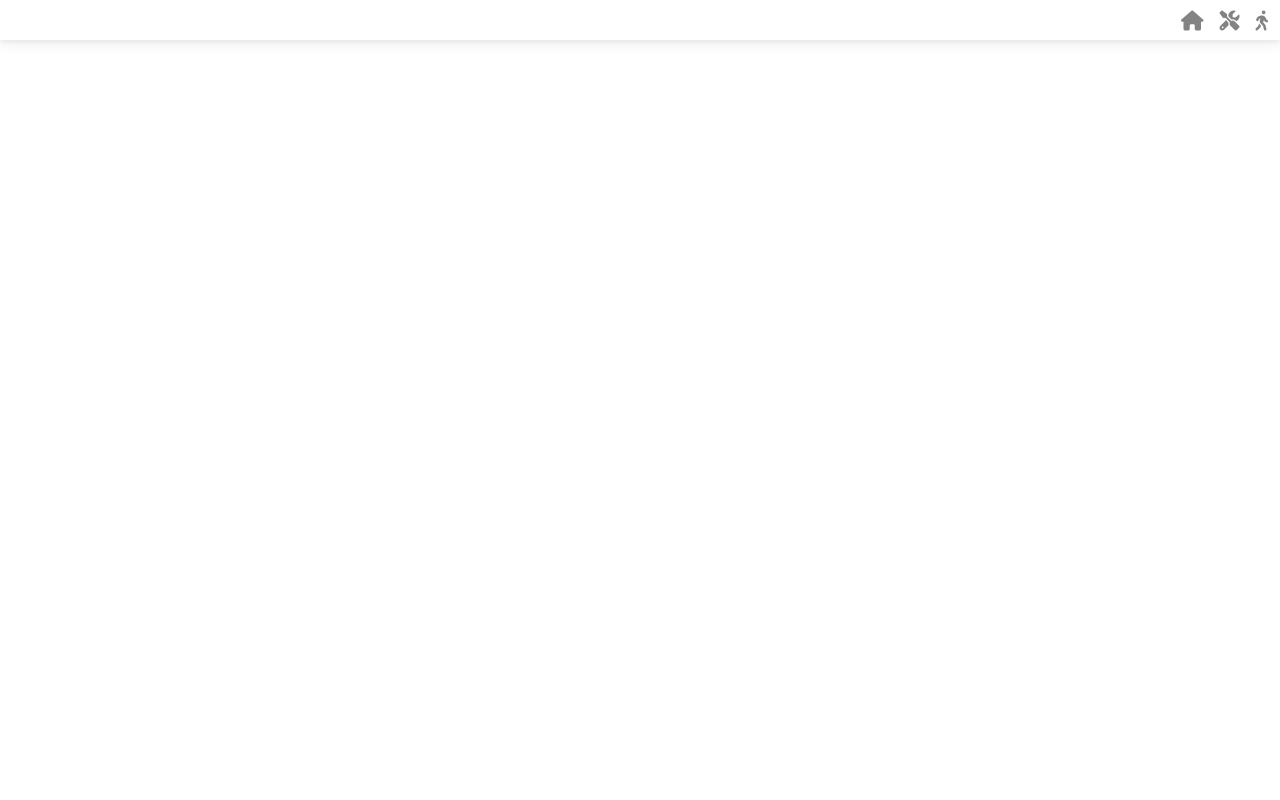
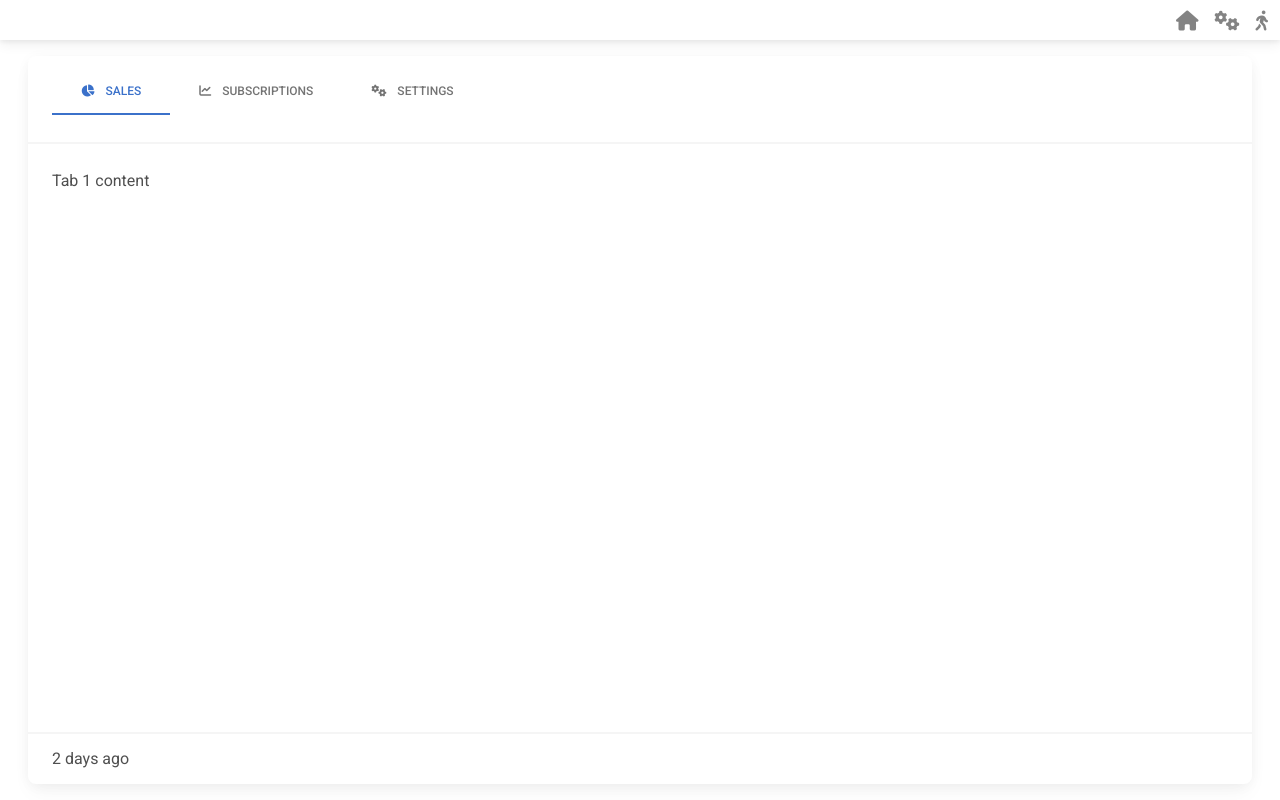
Before and after one commit to Mosquito06/Mosquito06-chinchinne-front-service, a React (Create React App) app: page /setting in a window 1280 px wide. Built offline with nearby package versions, Linux system fonts and the light colour scheme; sample sign-in values are in the browser's storage.

Commit message:
change layout

```diff
--- a/src/components/common/Header.js
+++ b/src/components/common/Header.js
@@ -4,6 +4,7 @@ import { CommaFormatter } from 'module/Common';
 import { useNavigate } from 'react-router-dom';
 import { GlobalContext } from 'context/GlobalContext';
 import { MDBNavbar, MDBContainer, MDBIcon, MDBInputGroup, MDBCol } from 'mdb-react-ui-kit';
+import { MDBCard, MDBCardHeader } from 'mdb-react-ui-kit';
 
 function Header()
 {
@@ -25,9 +26,10 @@ function Header()
 
     return (
         <>
-            <MDBNavbar expand='lg' light bgColor='white'>
-                <MDBContainer fluid>
-                    <MDBCol className='col-9 d-flex justify-content-center align-items-center'>
+            <MDBNavbar expand='lg' light bgColor='white' className='h-100'>
+                <MDBContainer fluid className=''>
+                    <MDBCol className='d-flex justify-content-center align-items-center' >
+                        <MDBCard className='w-25'>
                             {
                                 (() =>
                                 {
@@ -36,21 +38,30 @@ function Header()
                                     if( PATH_NAME !== 'setting')
                                     {
                                         return (
-                                        <div>
+                                            <MDBCardHeader className='p-0'>
                                                 <MDBInputGroup className=''>
-                                                {/* <span className="h4">생활비</span> */}
                                                     <span className='input-group-text'>잔액</span>
                                                     <input className='form-control' placeholder='' type='number' disabled/>
                                                     <span className='input-group-text'>지출</span>
                                                     <input className='form-control text-end' type='text' value={ CommaFormatter(GLOBAL_MONEY.money.expense) } disabled/>
                                                 </MDBInputGroup>
-                                        </div>
+                                            </MDBCardHeader>
+                                            // <div>
+                                            //     <MDBInputGroup className=''>
+                                            //         {/* <span className="h4">생활비</span> */}
+                                            //         <span className='input-group-text'>잔액</span>
+                                            //         <input className='form-control' placeholder='' type='number' disabled/>
+                                            //         <span className='input-group-text'>지출</span>
+                                            //         <input className='form-control text-end' type='text' value={ CommaFormatter(GLOBAL_MONEY.money.expense) } disabled/>
+                                            //     </MDBInputGroup>
+                                            // </div>
                                         )
                                     }
                                 })()
                             }
+                        </MDBCard>
                     </MDBCol>
-                    <MDBCol className='d-flex justify-content-end align-items-center'>
+                    <MDBCol className='col-1 d-flex justify-content-end align-items-center'>
                         <MDBIcon    className='me-3'
                                     icon='home'
                                     size='lg'
@@ -66,7 +77,7 @@ function Header()
                                     }
                         />
                         <MDBIcon    className='me-3'
-                                    icon='tools'
+                                    icon='cogs'
                                     size='lg'
                                     style={{ opacity : '70%', cursor : 'pointer' }}
                                     onMouseOver={ ( { target } ) => target.style.opacity = '100%' }
@@ -87,12 +98,6 @@ function Header()
                                     onMouseLeave={ ( { target } ) => target.style.opacity = '70%' }
                                     onClick={onLogOutClicked}
                         />
-
-                    {/* <MyNavbar /> */}
-
-                    {/* <button type="button" className="btn btn-primary ms-3" onClick={onLogOutClicked}>
-                        LogOut
-                    </button>     */}
                     </MDBCol>
                 </MDBContainer>
             </MDBNavbar>
--- a/src/components/item/common/MyCalendar.js
+++ b/src/components/item/common/MyCalendar.js
@@ -101,8 +101,8 @@ function MyCalendar( { year, month, time })
     }, [ time ])
 
     return (
-        <MDBContainer className={'h-100 square border-top'}>
-            <MDBRow className='text-center square border-start border-bottom border-end' >
+        <MDBContainer className={'w-100 h-100 m-0'}>
+            <MDBRow className='text-center square border' >
                 <MDBCol>Sun</MDBCol>
                 <MDBCol>Mon</MDBCol>
                 <MDBCol>Tue</MDBCol>
--- a/src/components/item/common/MyMemo.js
+++ b/src/components/item/common/MyMemo.js
@@ -96,7 +96,7 @@ function MyMemo({ id, contents, isComplete, onCancelClicked })
     })
 
     return (
-        <div className="form-check ms-2 d-flex align-items-center position-relative">
+        <div className="form-check d-flex align-items-center position-relative">
             <input  id={ 'memo_' + memo.id }
                     className="form-check-input"
                     type="radio"
--- a/src/components/item/main/Right.js
+++ b/src/components/item/main/Right.js
@@ -1,21 +1,33 @@
 import React, { useEffect, useState } from 'react';
 import MyDiary from 'components/item/common/MyDiary';
 import { MDBRow } from 'mdb-react-ui-kit';
+import { MDBCard, MDBCardHeader, MDBCardBody, MDBCardTitle, MDBCardText, MDBCardFooter, MDBBtn } from 'mdb-react-ui-kit';
 
 function Right()
 {
     return (
         <>
-            <MDBRow className='' style={{ height : '60%', overflow : 'overlay'}}>
-                <MyDiary />
+            <MDBRow className='m-0' style={{ height : '60%', overflow : 'overlay'}}>
+                <MDBCard className='w-100 m-0 p-0'>
+                    <MDBCardBody className='p-0 '>
+                        <MyDiary />
+                    </MDBCardBody>
+                </MDBCard>
             </MDBRow>
-            <MDBRow style={{ height : '20%'}}>
-                계산기
+            {/* <MDBRow className='m-0' style={{ height : '20%'}}>
+                <MDBCard className='m-0'>
+                    <MDBCardBody className='p-0 ps-3 pt-3'>
+                    계산기
+                    </MDBCardBody>
+                </MDBCard>
 
-            </MDBRow>
-            <MDBRow style={{ height : '20%'}}>
-                통계
-
+            </MDBRow> */}
+            <MDBRow className='m-0' style={{ height : '40%'}}>
+                <MDBCard className='m-0'>
+                    <MDBCardBody className='p-0 ps-3 pt-3'>
+                        통계
+                    </MDBCardBody>
+                </MDBCard>
             </MDBRow>
         </>
     )
--- a/src/components/menu/Main.js
+++ b/src/components/menu/Main.js
@@ -4,6 +4,7 @@ import Left from 'components/item/main/Left';
 import Right from 'components/item/main/Right';
 
 import { MDBContainer, MDBRow, MDBCol } from 'mdb-react-ui-kit';
+import { MDBCard, MDBCardBody } from 'mdb-react-ui-kit';
 
 function Main()
 {
@@ -13,11 +14,21 @@ function Main()
                 <Header />
             </MDBRow>
             <MDBRow className='pt-2 pt-lg-3' style={{ height : '95%'}}>
-                <MDBCol className='col-9' style={{ height : '100%'}}>
-                    <Left />
-                </MDBCol>
-                <MDBCol>
-                    <Right />
+                <MDBCol className='d-flex justify-content-center m-3'>
+                    <MDBCol className='col-9 me-3'>
+                        <MDBCard className='w-100 h-100'>
+                            <MDBCardBody className='p-0'>
+                                <Left />
+                            </MDBCardBody>
+                        </MDBCard>
+                    </MDBCol>
+                    <MDBCol>
+                        <MDBCard className='w-100 h-100'>
+                            <MDBCardBody className='p-0'>
+                                <Right />
+                            </MDBCardBody>
+                        </MDBCard>
+                    </MDBCol>
                 </MDBCol>
             </MDBRow>
         </MDBContainer>
--- a/src/components/menu/Setting.js
+++ b/src/components/menu/Setting.js
@@ -2,19 +2,72 @@ import React, { useEffect, useState } from 'react';
 import Header from 'components/common/Header';
 
 import { MDBContainer, MDBRow, MDBCol } from 'mdb-react-ui-kit';
+import { MDBCard, MDBCardHeader, MDBCardBody, MDBCardTitle, MDBCardText, MDBCardFooter, MDBBtn } from 'mdb-react-ui-kit';
+import {
+    MDBIcon,
+    MDBTabs,
+    MDBTabsItem,
+    MDBTabsLink,
+    MDBTabsContent,
+    MDBTabsPane
+  } from 'mdb-react-ui-kit';
 
-function Main()
+function Setting()
 {
+    const [iconsActive, setIconsActive] = useState('tab1');
+
+    const handleIconsClick = (value) => {
+      if (value === iconsActive) {
+        return;
+      }
+
+      setIconsActive(value);
+    };
+
     return (
         <MDBContainer className='vh-100' fluid>
             <MDBRow style={{ height : '5%'}}>
                 <Header />
             </MDBRow>
             <MDBRow className='' style={{ height : '95%'}}>
-
+                <MDBCol className='d-flex justify-content-center m-3'>
+                    <MDBCard className='w-100'>
+                        {/* alignment='center' */}
+                        <MDBCardHeader>
+                            <MDBTabs className='mb-3'>
+                                <MDBTabsItem>
+                                <MDBTabsLink onClick={() => handleIconsClick('tab1')} active={iconsActive === 'tab1'}>
+                                    <MDBIcon fas icon='chart-pie' className='me-2' /> Sales
+                                </MDBTabsLink>
+                                </MDBTabsItem>
+                                <MDBTabsItem>
+                                <MDBTabsLink onClick={() => handleIconsClick('tab2')} active={iconsActive === 'tab2'}>
+                                    <MDBIcon fas icon='chart-line' className='me-2' /> Subscriptions
+                                </MDBTabsLink>
+                                </MDBTabsItem>
+                                <MDBTabsItem>
+                                <MDBTabsLink onClick={() => handleIconsClick('tab3')} active={iconsActive === 'tab3'}>
+                                    <MDBIcon fas icon='cogs' className='me-2' /> Settings
+                                </MDBTabsLink>
+                                </MDBTabsItem>
+                            </MDBTabs>
+                        </MDBCardHeader>
+                        <MDBCardBody>
+                            <MDBTabsContent>
+                                <MDBTabsPane show={iconsActive === 'tab1'}>Tab 1 content</MDBTabsPane>
+                                <MDBTabsPane show={iconsActive === 'tab2'}>Tab 2 content</MDBTabsPane>
+                                <MDBTabsPane show={iconsActive === 'tab3'}>Tab 3 content</MDBTabsPane>
+                            </MDBTabsContent>
+                            {/* <MDBCardTitle>Special title treatment</MDBCardTitle>
+                            <MDBCardText>With supporting text below as a natural lead-in to additional content.</MDBCardText>
+                            <MDBBtn href='#'>Go somewhere</MDBBtn> */}
+                        </MDBCardBody>
+                        <MDBCardFooter>2 days ago</MDBCardFooter>
+                    </MDBCard>
+                </MDBCol>
             </MDBRow>
         </MDBContainer>
     )
 }
 
-export default Main;
+export default Setting;
```
Also changed, not shown: src/components/item/common/MyDiary.js (+9 -14 lines), src/components/item/main/Left.js (+9 -9 lines). Lines whose indentation alone changed are shown as unchanged.
